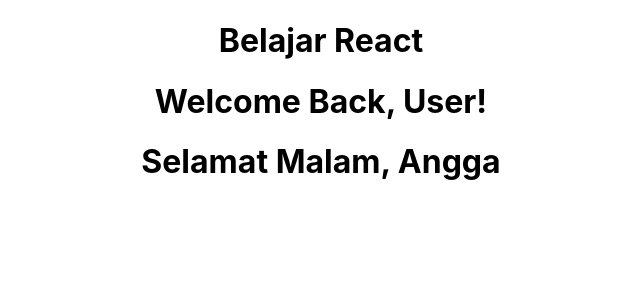
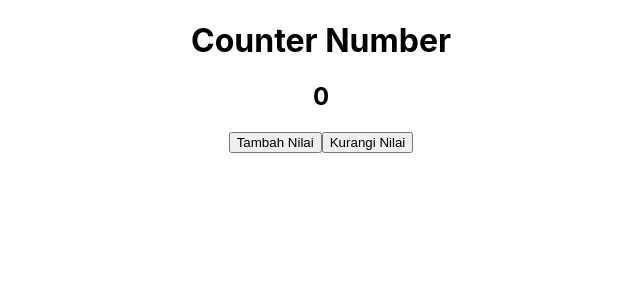
Before and after one commit to PatriciaAnggraeni/belajar-react, a React (Create React App) app in the folder latihan-react/: page / in a window 1280 px wide. Shown: the top 300 px of the page, without its empty margins (319-959 px from the left). Built offline with nearby package versions, Linux system fonts and the light colour scheme.

Commit message:
section 5 - state hook

```diff
--- a/latihan-react/src/App.js
+++ b/latihan-react/src/App.js
@@ -5,18 +5,22 @@
 import { Intro } from './components/Intro';
 import Welcome from './components/Welcome';
 import User from './components/User';
+import Counter from './components/Counter';
 
 function App() {
     return (
         <div className="App">
+
             {/* panggil fungsi Intro di sini, tag berupa nama fungsi */}
-            <Intro/>
+            {/* <Intro/> */}
 
             {/* panggil fungsi Welcome di sini, tag berupa nama fungsi */}
-            <Welcome/>
+            {/* <Welcome/> */}
 
             {/* panggil fungsi User di sini, tag berupa nama fungsi */}
-            <User id={"id-user"} class={"user-name"} name={"Angga"}/>
+            {/* <User id={"id-user"} class={"user-name"} name={"Angga"}/> */}
+
+            <Counter />
 
         </div>
     );
--- /dev/null
+++ b/latihan-react/src/components/Counter.js
@@ -0,0 +1,60 @@
+// mengimport module React dan class Component ke dalam file js (wajib)
+import React, { Component } from 'react';
+
+// lakukan extends class terhadap class Component
+class Counter extends Component {
+
+    // jika menggunakan constructor, wajib diberi super keyword
+    constructor() {
+        super();
+
+        // buat variabel counter
+        this.counter = 0;
+
+        // buat state, yang isinya object
+        this.state = {
+            // beri nilainya berdasarkan variabel counter
+            counter: this.counter
+        }
+    }
+
+    // membuat method untuk menambahkan nilai counter
+    increaseCount() {
+        // menggunakan setState untuk merubah nilai counter
+        this.setState( {
+            counter: this.counter += 1
+        } )
+    }
+
+    // membuat nethod untuk mengurangi nilai counter
+    decreaseCount() {
+        // beri kondisi jika nilai counter sudah mencapai nol
+        if (this.counter === 0) {
+            // jika iya, set nilai counter ke nol (biar nggak mines)
+            this.counter = 0;
+        } else {
+            // selama bukan nol, kurangi nilainya
+            this.setState( {
+                counter: this.counter -= 1
+            } )
+        }
+    }
+
+    // implementasi method render, return JSX
+    render() {
+        return (
+            <div>
+                <h1>Counter Number</h1>
+                <h2>{this.state.counter}</h2>
+
+                {/* beri tag button, kasih atibut onClick agar penambahan / pengurangan nilai dapat bekerja */}
+                <button onClick={ () => this.increaseCount() }>Tambah Nilai</button>
+                <button onClick={ () => this.decreaseCount() }>Kurangi Nilai</button>
+            </div>
+        )
+    }
+
+}
+
+// eksport fungsi agar bisa diimport di app.js
+export default Counter;
--- a/latihan-react/src/components/User.js
+++ b/latihan-react/src/components/User.js
@@ -13,5 +13,5 @@
     }
 }
 
-// eksport fungsi agarbisa diimport di app.js
+// eksport fungsi agar bisa diimport di app.js
 export default User;
--- a/latihan-react/src/components/Welcome.js
+++ b/latihan-react/src/components/Welcome.js
@@ -13,5 +13,5 @@
     }
 }
 
-// eksport fungsi agarbisa diimport di app.js
+// eksport fungsi agar bisa diimport di app.js
 export default Welcome;
```
